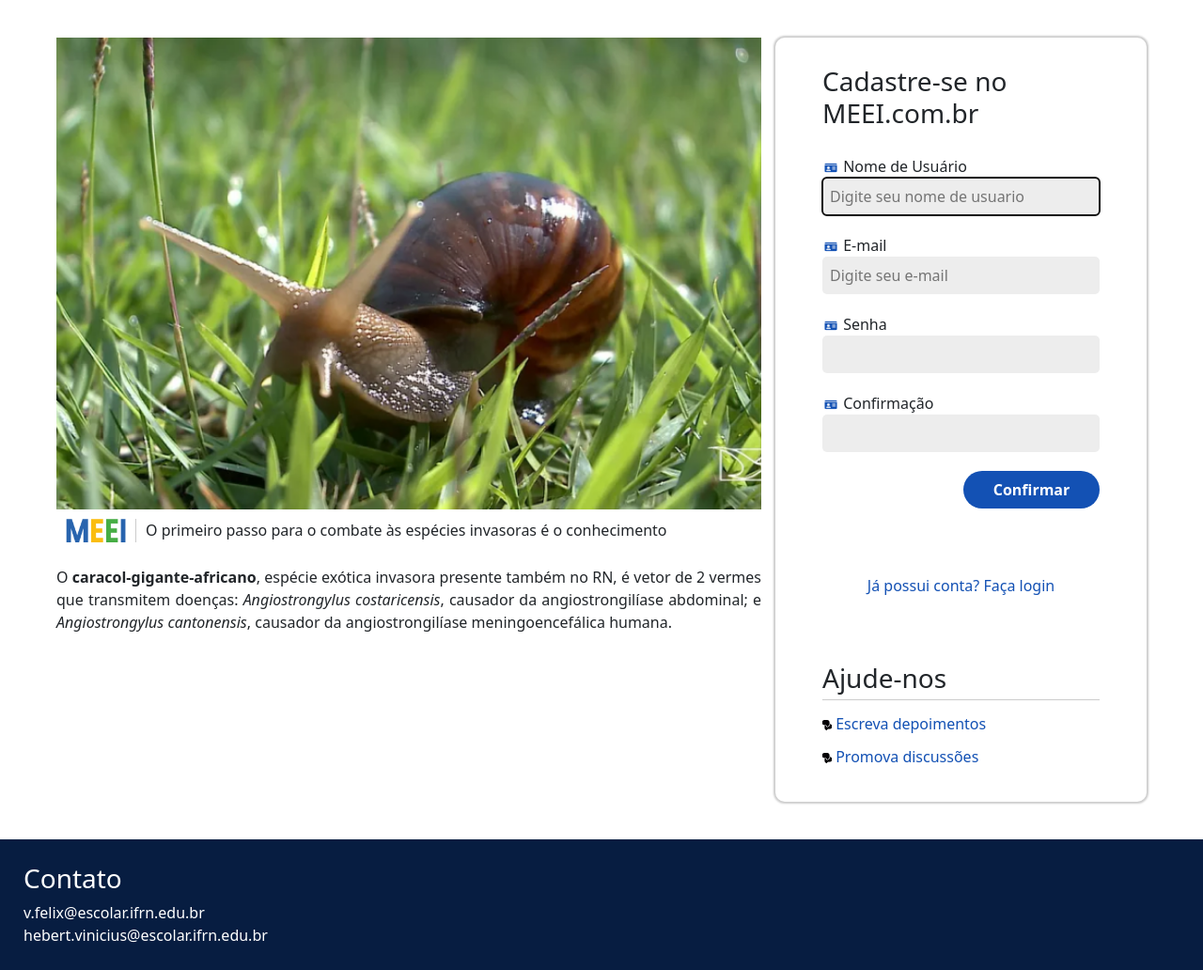
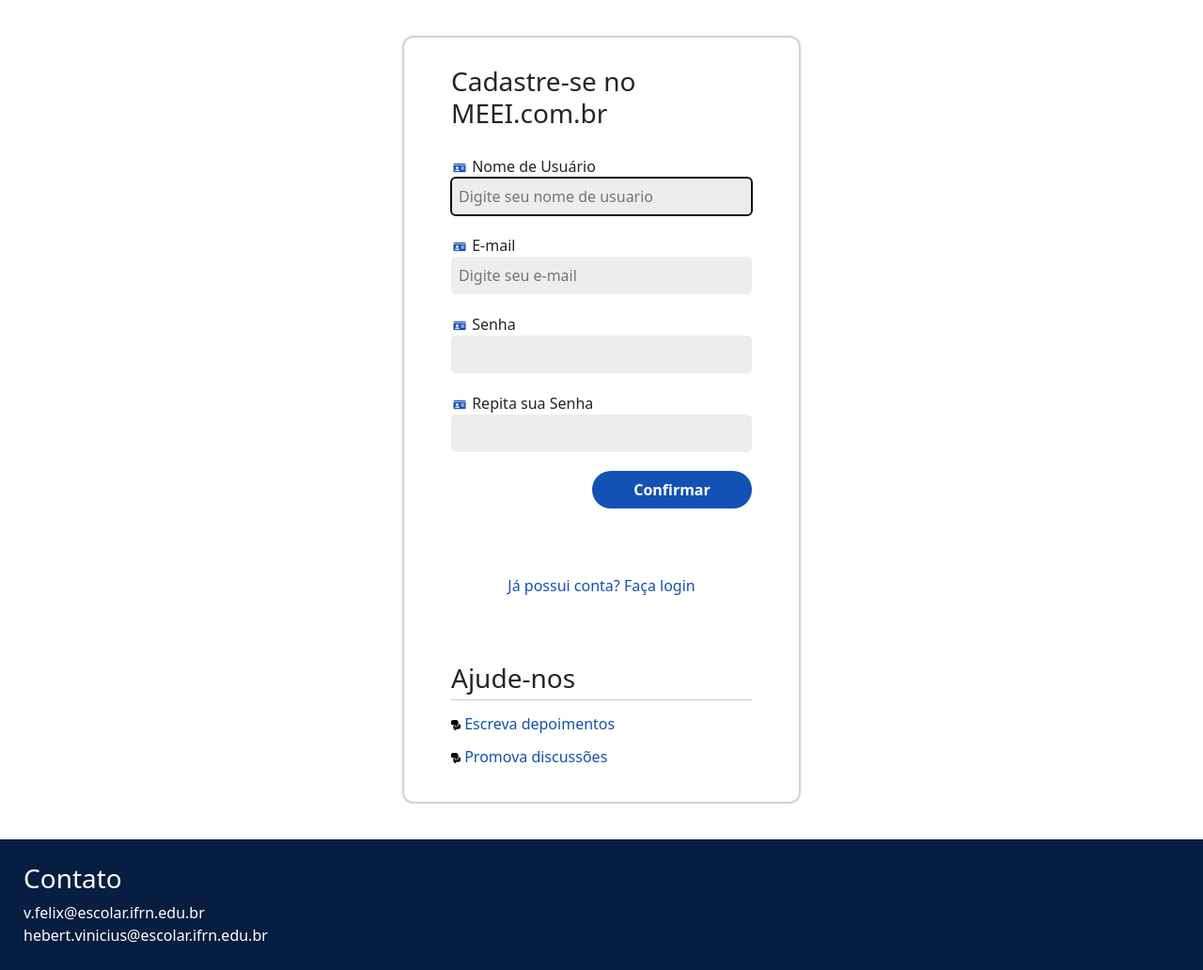
Before and after one commit to aureakarla/tccAT, a Django app: page /users/accounts/cadastro/ in a window 1280 px wide. Shown: the part 65-1097 px from the top of the page at 94% size. Run offline with Django 4.2, Linux system fonts and the light colour scheme; some libraries are stand-ins or nearby versions.

Commit message:
Modificação da aba de cadastro e fórum

```diff
--- a/noticias/static/noticias/css/style.css
+++ b/noticias/static/noticias/css/style.css
@@ -227,7 +227,7 @@
 /* CADASTRO PARA ENTRAR */
 .container-cadastro {
   display: flex;
-  justify-content: space-between;
+  justify-content: center;
   margin: 20px 0;
   gap: 15px;
 }
--- a/noticias/templates/noticias/depoimentos_exclusao.html
+++ b/noticias/templates/noticias/depoimentos_exclusao.html
@@ -7,6 +7,7 @@
       <h1>Apagar Depoimento</h1>
       <p>Deseja realmente apagar esse depoimento?</p>
       <form action="" method="post">
+         {% csrf_token %}
         <button type="submit" class="btn btn-danger">Apagar</button>
       </form>
     </div>
--- a/noticias/templates/noticias/forum.html
+++ b/noticias/templates/noticias/forum.html
@@ -13,12 +13,12 @@
             {% for i in depoimentos %}
                 <div class="conteudo-depoimentos_depoimento_usuario">
                     <span class="usuario justify-content-between">
-                    <div class="d-flex">
+                    <div class="">
                         <img
                         src="{% static 'noticias/img/icones/icone-usuario.png' %}"
                         alt="Icone Usuario"
                         />
-                        <p>{{ i.nome }}</p>
+                        <p class="d-inline"><strong>{{ i.nome }}</strong></p>
                     </div>
                     {% if request.user.is_superuser %}
                         <div class="d-flex">
@@ -48,7 +48,7 @@
                         src="{% static 'noticias/img/icones/icone-usuario.png' %}"
                         alt="Icone Usuario"
                         />
-                        <p class="d-inline">{{ i.nome }}</p>
+                        <p class="d-inline"><strong>{{ i.nome }}</strong></p>
                     </div>
                     {% if request.user.is_superuser %}
                         <div class="d-flex">
--- a/users/templates/users/cadastro.html
+++ b/users/templates/users/cadastro.html
@@ -1,28 +1,7 @@
 {% extends "global/base.html" %}
 {% load static %}
 {% block content %}
-<div class="container-cadastro">
-    <section class="container-cadastro__cadastro">
-      <img
-        src="{% static 'noticias/img/especies/caracol.png' %}"
-        alt="Imagem do caracol-gigante-africano"
-        class="imagem-especie_cadastro"
-      />
-      <div class="container-cadastro__logo">
-        <img src="{% static 'noticias/img/MEEI.png' %}" alt="Logo do site" />
-        <p>
-          O primeiro passo para o combate às espécies invasoras é o
-          conhecimento
-        </p>
-      </div>
-      <p class="container-cadastro__especie">
-        O <b>caracol-gigante-africano</b>, espécie exótica invasora presente
-        também no RN, é vetor de 2 vermes que transmitem doenças:
-        <i>Angiostrongylus costaricensis</i>, causador da angiostrongilíase
-        abdominal; e <i>Angiostrongylus cantonensis</i>, causador da
-        angiostrongilíase meningoencefálica humana.
-      </p>
-    </section>
+<div class="container-cadastro" >
     <section class="container-formulario">
       <form method="POST" class="container-formulario__form">
         {% csrf_token %}
@@ -63,7 +42,7 @@
               src="{% static 'noticias/img/icones/icone-cadastro.png' %}"
               alt="Ícone de cadastro"
             />
-            Confirmação</label
+            Repita sua Senha</label
           >
           {{ form.password2 }}
         </div>
```
Also changed, not shown: especies/templates/especies/lista_especies.html (+12 -15 lines), db.sqlite3.
